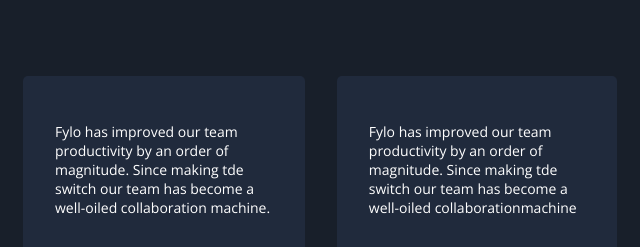
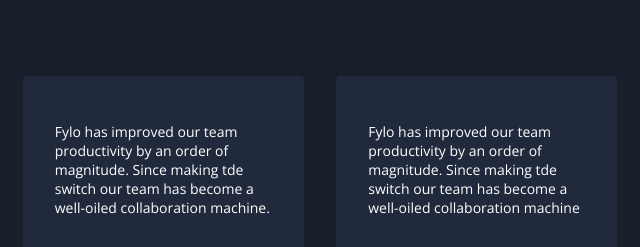
Before and after one commit to JACQUILINI/Sidehustle-capstone, a plain HTML site: page Capstone project 1/index.html in a window 1280 px wide. Shown: the part 2400-2647 px from the top of the page, 463-1103 px from the left. Drawn offline with nearby package versions, Linux system fonts and the light colour scheme; a web font is replaced by a local one.

Commit message:
Update index.html

```diff
--- a/Capstone project 1/index.html
+++ b/Capstone project 1/index.html
@@ -178,7 +178,7 @@
                             <div class="expression">
                                 <p>
                                     Fylo has improved our team productivity by an order of magnitude.
-                                    Since making tde switch our team has become a well-oiled collaborationmachine
+                                    Since making tde switch our team has become a well-oiled collaboration machine
                                 </p>
 
                             </div>
```
